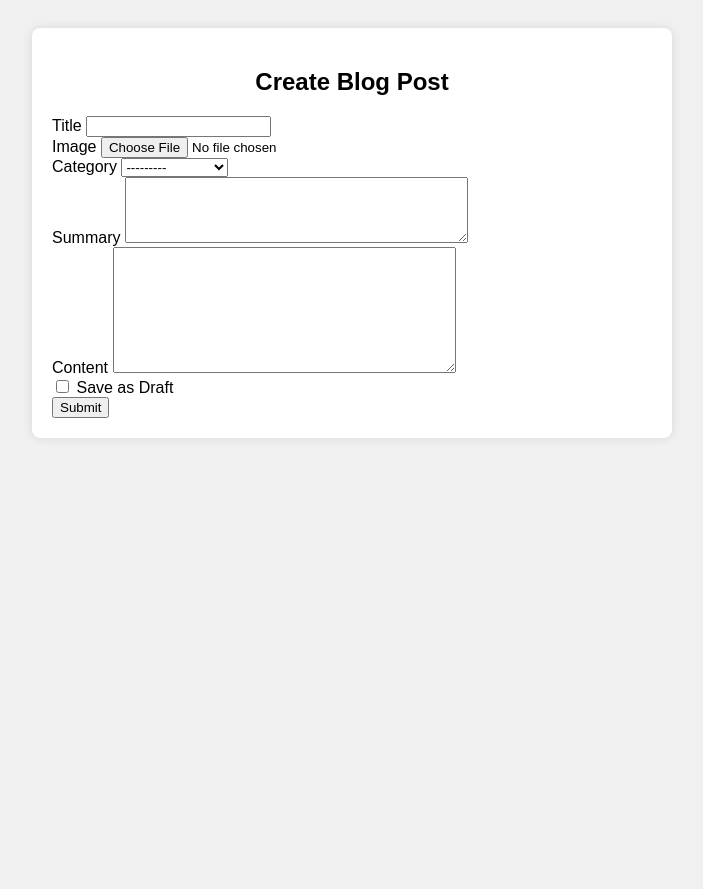
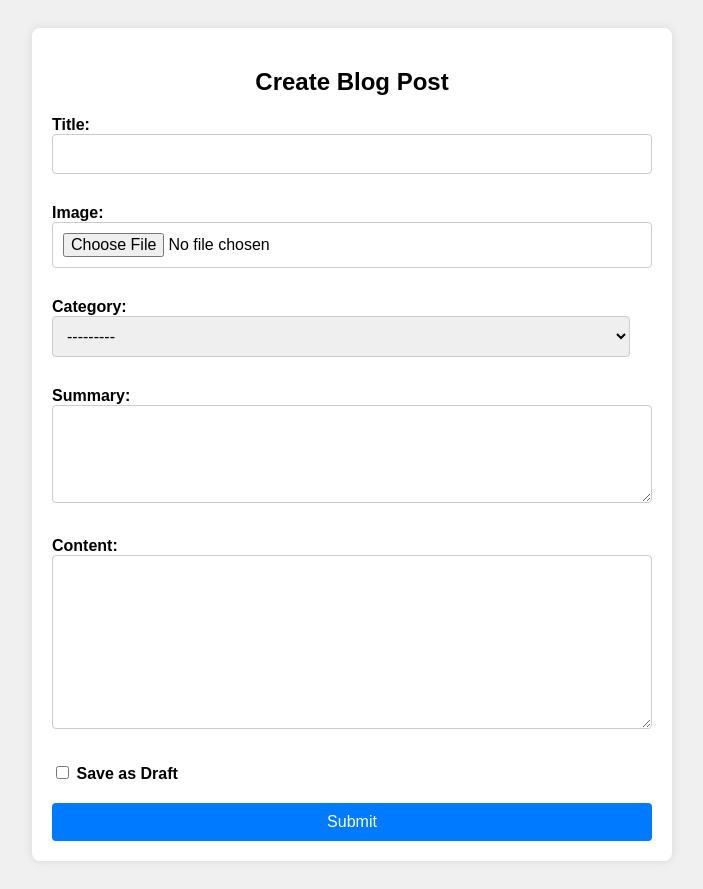
Before and after one commit to alokshandilya/django-login, a Django app: page /users/create_blog_post/ in a window 1280 px wide. Shown: the whole page, without its empty margins (288-991 px from the left). Before the commit the page ends 438 px from the top, so only its background shows below. Run offline with Django 5.2, Linux system fonts and the light colour scheme; the visitor is signed in with stand-in values (Sample User, id 1).

Commit message:
add css for style form

```diff
--- a/users/templates/create_blog_post.html
+++ b/users/templates/create_blog_post.html
@@ -19,7 +19,6 @@
       padding: 20px;
       border-radius: 8px;
       box-shadow: 0 0 10px rgba(0, 0, 0, 0.1);
-      overflow: hidden;
     }
 
     .form-container h2 {
@@ -27,33 +26,34 @@
       margin-bottom: 20px;
     }
 
-    .form-item {
-      margin-bottom: 10px;
+    .form {
+      display: flex;
+      flex-direction: column;
     }
 
-    .form-item label {
+    .form label {
       font-weight: bold;
+      margin-bottom: 8px;
     }
 
-    .form-item input[type="text"],
-    .form-item input[type="file"],
-    .form-item textarea {
-      width: 100%;
+    .form input[type="text"],
+    .form input[type="file"],
+    .form textarea,
+    .form select {
       padding: 10px;
-      margin-bottom: 10px;
+      margin-bottom: 15px;
       border: 1px solid #ccc;
       border-radius: 4px;
+      font-size: 16px;
+      width: calc(100% - 22px);
     }
 
-    .form-item textarea {
-      height: 150px;
+    .form .fieldWrapper {
+      margin-bottom: 15px;
+      /* Adjust margin between fields */
     }
 
-    .form-item .draft-checkbox {
-      margin-top: 10px;
-    }
-
-    .form-item button {
+    .form button {
       padding: 10px 20px;
       background-color: #007bff;
       color: #fff;
@@ -63,7 +63,7 @@
       cursor: pointer;
     }
 
-    .form-item button:hover {
+    .form button:hover {
       background-color: #0056b3;
     }
   </style>
@@ -72,33 +72,53 @@
 <body>
   <div class="form-container">
     <h2>Create Blog Post</h2>
-    <form method="post" enctype="multipart/form-data">
+    <form class="form" method="post" enctype="multipart/form-data">
       {% csrf_token %}
-      <div class="mb-3">
-        <label for="{{ form.title.id_for_label }}" class="form-label">Title</label>
+      <div class="fieldWrapper">
+        {{ form.title.label_tag }}
         {{ form.title }}
+        {% if form.title.errors %}
+        <span class="error">{{ form.title.errors }}</span>
+        {% endif %}
       </div>
-      <div class="mb-3">
-        <label for="{{ form.image.id_for_label }}" class="form-label">Image</label>
+      <div class="fieldWrapper">
+        {{ form.image.label_tag }}
         {{ form.image }}
+        {% if form.image.errors %}
+        <span class="error">{{ form.image.errors }}</span>
+        {% endif %}
       </div>
-      <div class="mb-3">
-        <label for="{{ form.category.id_for_label }}" class="form-label">Category</label>
+      <div class="fieldWrapper">
+        {{ form.category.label_tag }}
         {{ form.category }}
+        {% if form.category.errors %}
+        <span class="error">{{ form.category.errors }}</span>
+        {% endif %}
       </div>
-      <div class="mb-3">
-        <label for="{{ form.summary.id_for_label }}" class="form-label">Summary</label>
+      <div class="fieldWrapper">
+        {{ form.summary.label_tag }}
         {{ form.summary }}
+        {% if form.summary.errors %}
+        <span class="error">{{ form.summary.errors }}</span>
+        {% endif %}
       </div>
-      <div class="mb-3">
-        <label for="{{ form.content.id_for_label }}" class="form-label">Content</label>
+      <div class="fieldWrapper">
+        {{ form.content.label_tag }}
         {{ form.content }}
+        {% if form.content.errors %}
+        <span class="error">{{ form.content.errors }}</span>
+        {% endif %}
       </div>
-      <div class="mb-3 form-check">
+      <div class="fieldWrapper form-check" style="margin-bottom: 20px;">
         {{ form.draft }}
         <label class="form-check-label" for="{{ form.draft.id_for_label }}">Save as Draft</label>
+        {% if form.draft.errors %}
+        <span class="error">{{ form.draft.errors }}</span>
+        {% endif %}
       </div>
-      <button type="submit" class="btn btn-primary">Submit</button>
+      <button type="submit">Submit</button>
     </form>
   </div>
 </body>
+
+</html>
```
